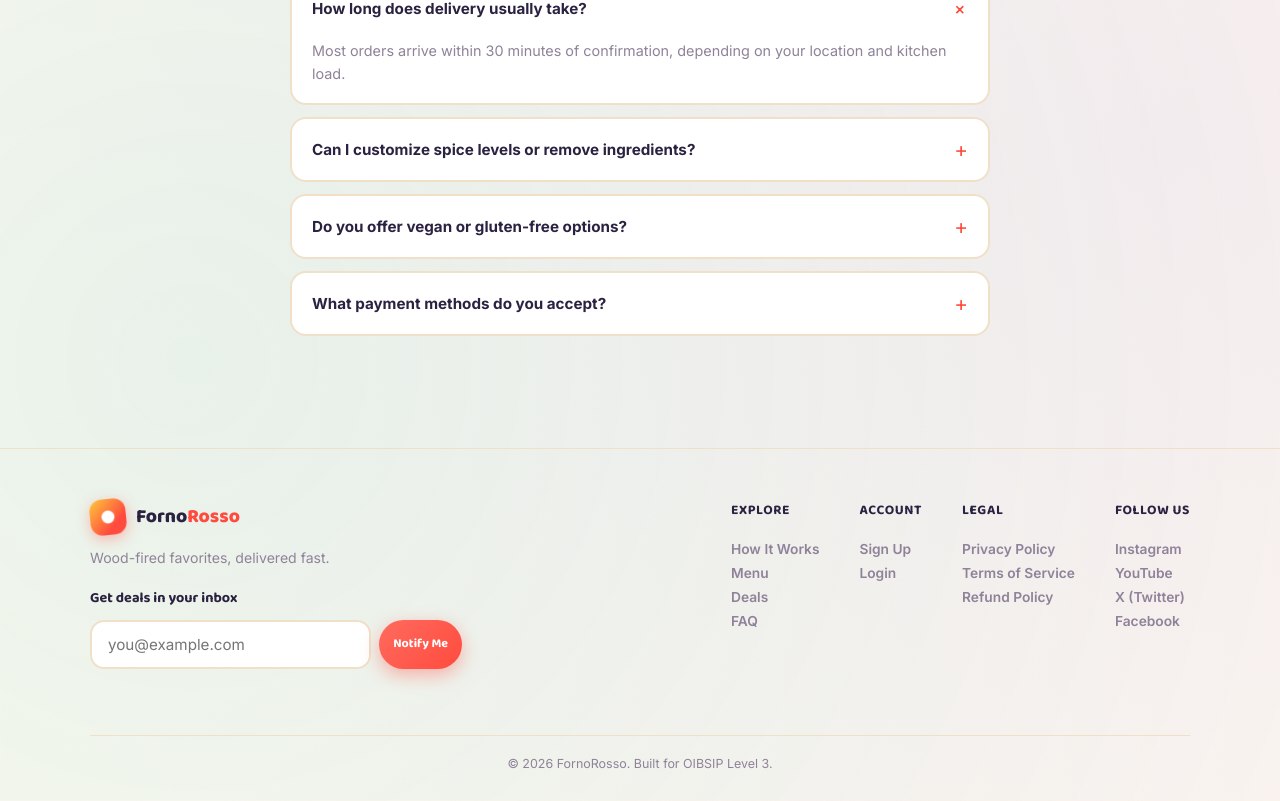
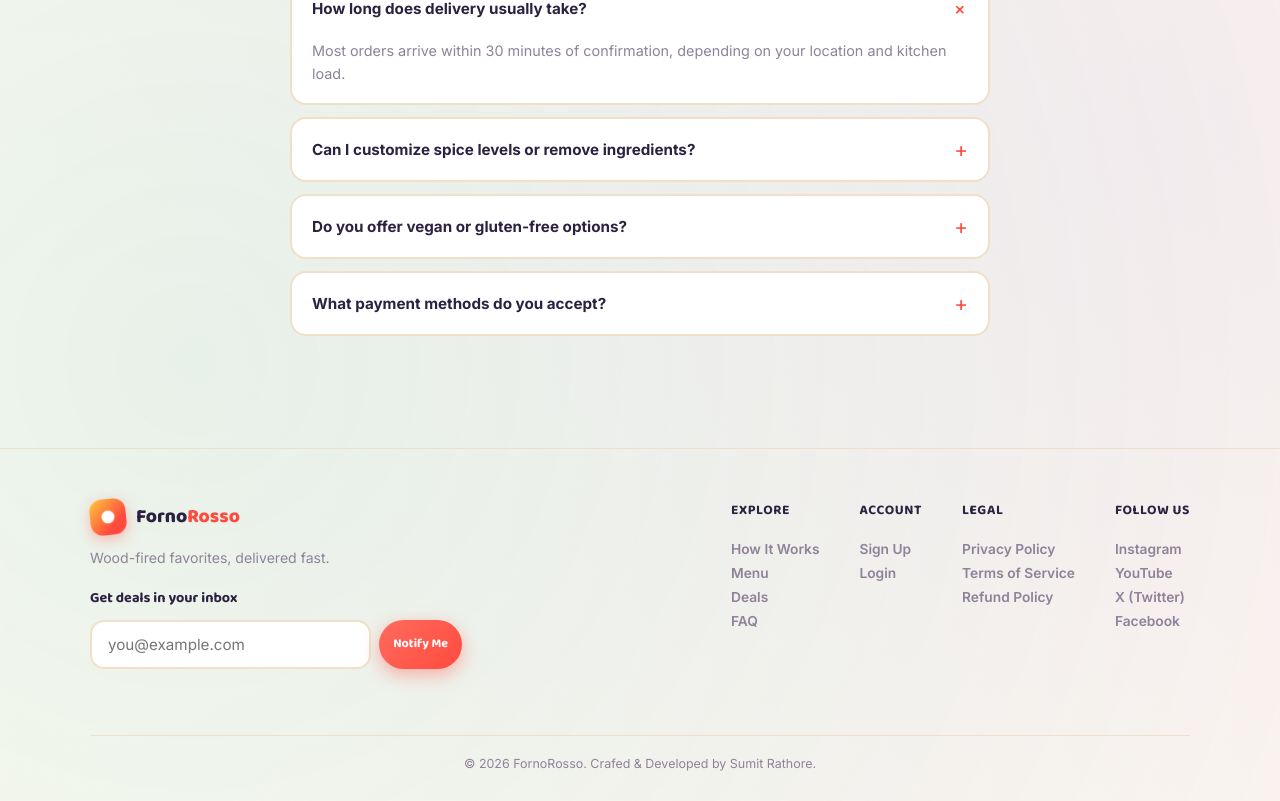
Before and after one commit to Techvenom18/Fornorosso-pizza-delivery-mernApp, a React (Vite) app in the folder client/: page / in a window 1280 px wide. Shown: the part 3606-4407 px from the top of the page. Built offline with nearby package versions, Linux system fonts and the light colour scheme; no server answers.

Commit message:
Edit Footer section

```diff
--- a/client/src/pages/Landing.jsx
+++ b/client/src/pages/Landing.jsx
@@ -461,7 +461,7 @@ const Landing = () => {
           </div>
         </div>
 
-        <p className="footer-copyright">© 2026 FornoRosso. Built for OIBSIP Level 3.</p>
+        <p className="footer-copyright">© 2026 FornoRosso. Crafed & Developed by Sumit Rathore.</p>
       </footer>
 
       {confirmPizza && (
```
